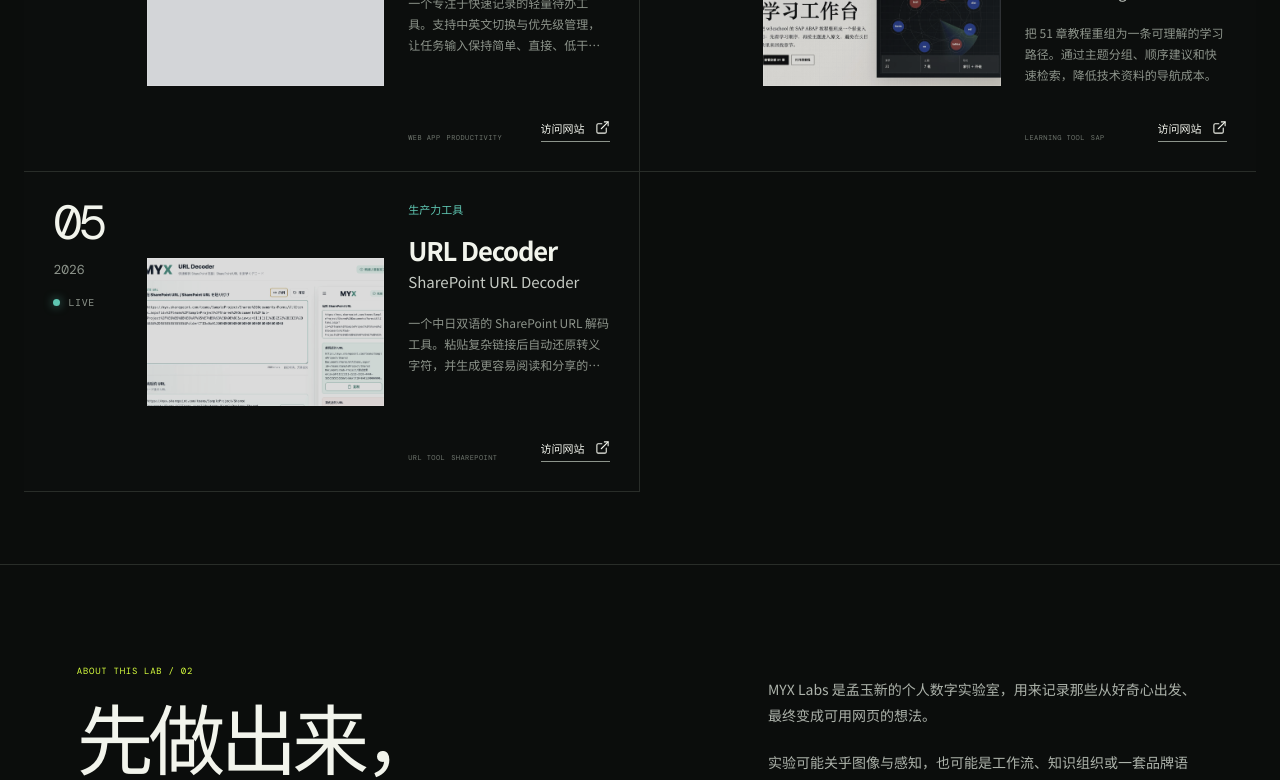
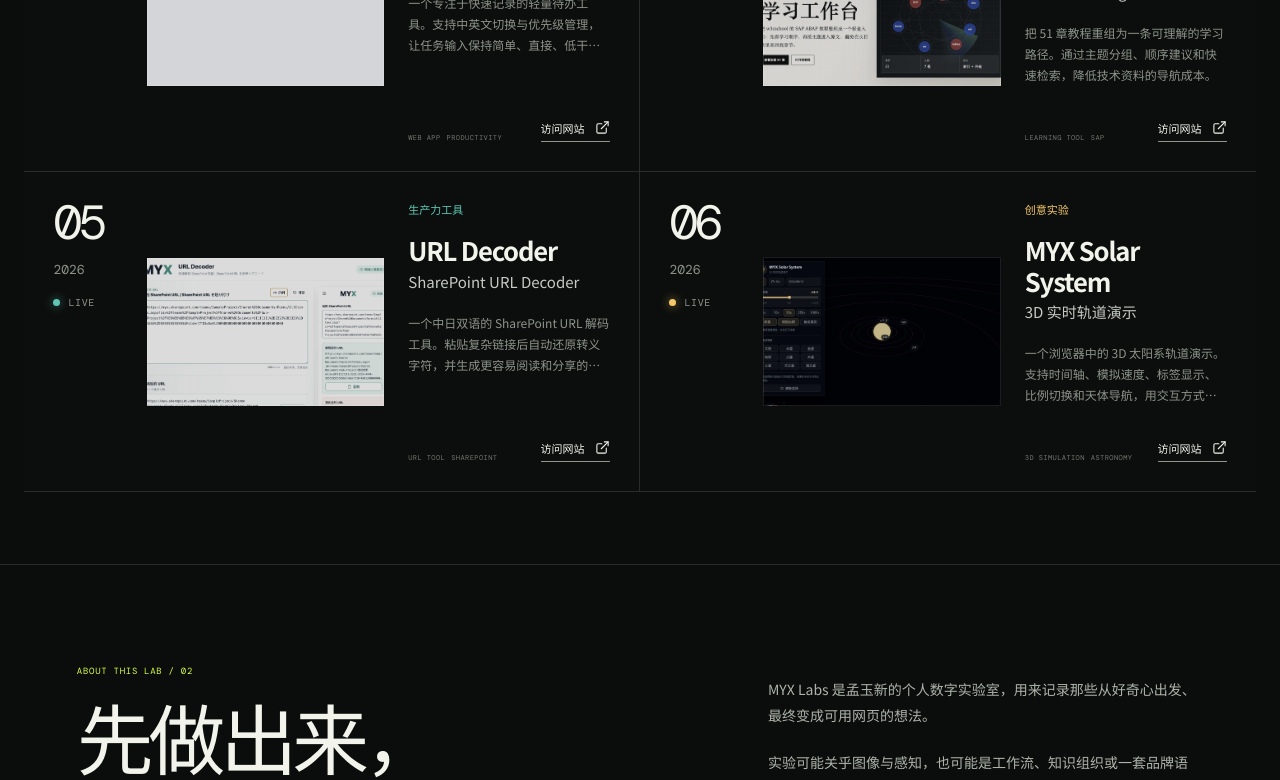
Before and after one commit to mengyuxin/myx-labs, a React (Vite) app: page / in a window 1280 px wide. Shown: the part 1012-1792 px from the top of the page. Built offline with nearby package versions, Linux system fonts and the light colour scheme; a web font is replaced by a local one.

Commit message:
Add Solar System experiment

```diff
--- a/src/data/projects.ts
+++ b/src/data/projects.ts
@@ -98,4 +98,20 @@
     accent: '#5fc6b2',
     imagePosition: 'center top',
   },
+  {
+    id: 'solar-system',
+    index: '06',
+    title: 'MYX Solar System',
+    englishTitle: '3D 实时轨道演示',
+    description:
+      '一个浏览器中的 3D 太阳系轨道演示。支持时间轴、模拟速度、标签显示、比例切换和天体导航，用交互方式观察行星运动。',
+    category: 'Creative',
+    tags: ['3D SIMULATION', 'ASTRONOMY', 'INTERACTIVE'],
+    year: '2026',
+    status: 'LIVE',
+    url: 'https://myx-solar.netlify.app',
+    image: '/projects/solar-system.jpg',
+    accent: '#f4c86a',
+    imagePosition: 'center top',
+  },
 ]
```
Also changed, not shown: public/projects/solar-system.jpg (added).
